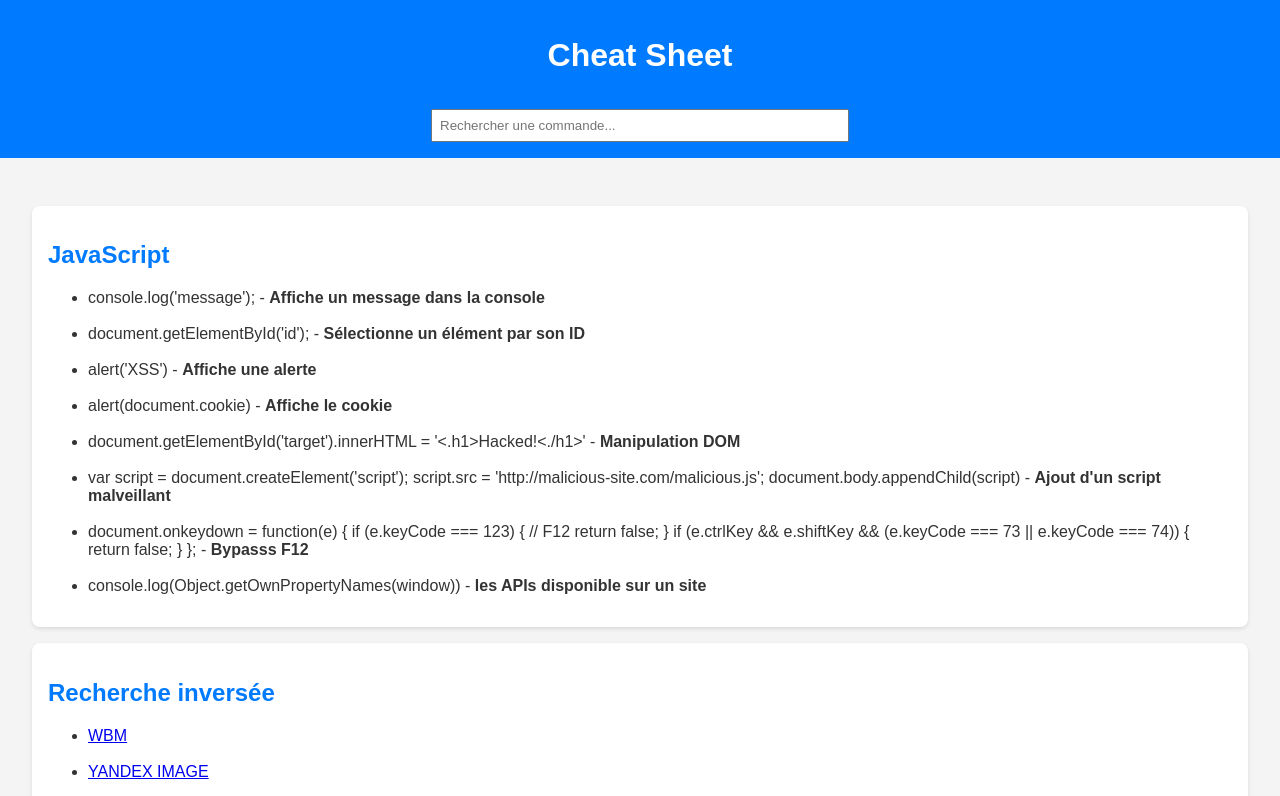
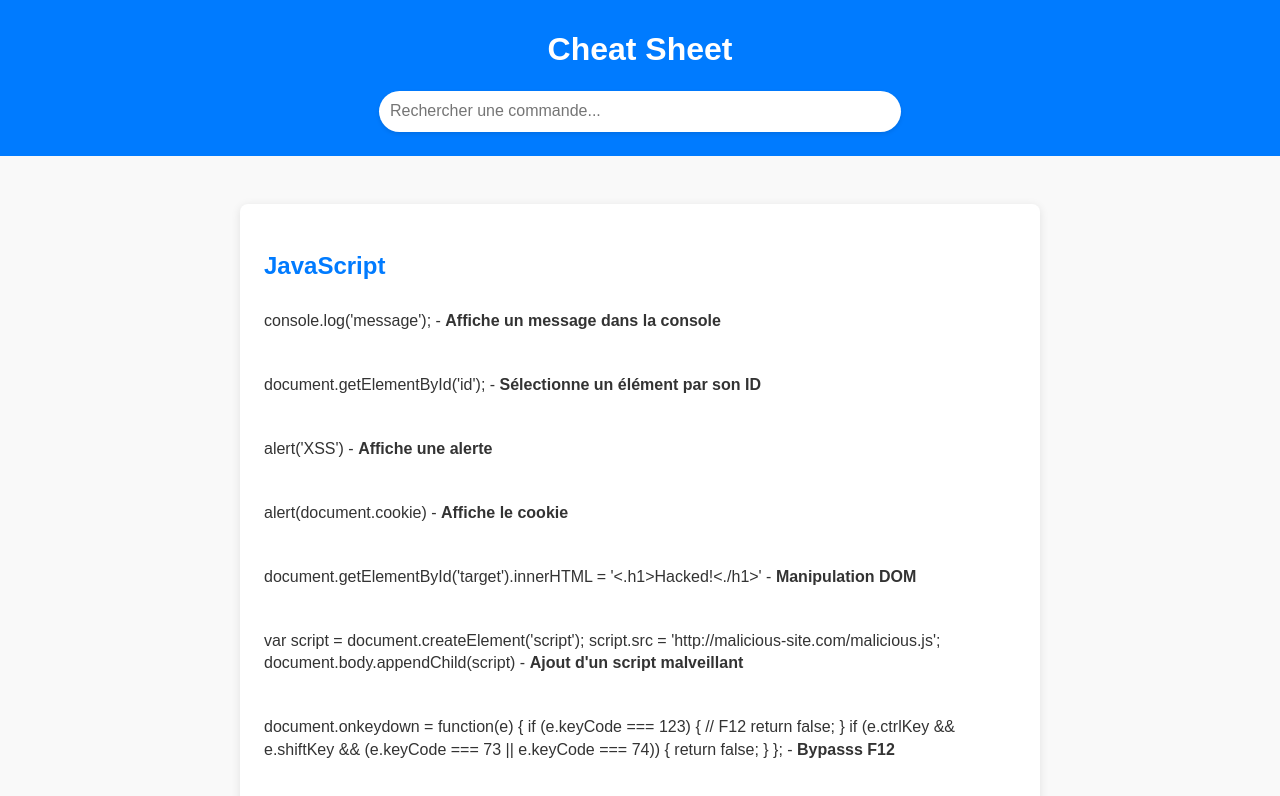
Before and after one commit to GogoGamers/CTF-Cheat-Sheet, a plain HTML site: page index.html in a window 1280 px wide. Shown: the top 796 px of the page. Drawn offline with Linux system fonts and the light colour scheme.

Commit message:
Updated style.css

```diff
--- a/style.css
+++ b/style.css
@@ -1,37 +1,99 @@
 body {
-    font-family: Arial, sans-serif;
+    font-family: 'Arial', sans-serif;
     margin: 0;
     padding: 0;
-    background-color: #f4f4f4;
+    background-color: #f9f9f9;
     color: #333;
+    line-height: 1.6;
 }
 
 header {
     background-color: #007bff;
     color: white;
-    padding: 1em 0;
+    padding: 1.5em 0;
     text-align: center;
+    position: sticky;
+    top: 0;
+    z-index: 1000;
+}
+
+header h1 {
+    margin: 0;
+    font-size: 2em;
 }
 
 header input {
     margin-top: 1em;
-    padding: 0.5em;
-    width: 80%;
-    max-width: 400px;
+    padding: 0.7em;
+    width: 90%;
+    max-width: 500px;
+    border: none;
+    border-radius: 25px;
+    font-size: 1em;
+    box-shadow: 0 2px 4px rgba(0, 0, 0, 0.1);
+}
+
+header input:focus {
+    outline: none;
+    box-shadow: 0 4px 8px rgba(0, 0, 0, 0.2);
 }
 
 main {
-    padding: 2em;
+    padding: 2em 1em;
+    max-width: 800px;
+    margin: 0 auto;
 }
 
 .cheat-section {
     background: white;
     border-radius: 8px;
     margin: 1em 0;
-    padding: 1em;
-    box-shadow: 0 2px 4px rgba(0,0,0,0.1);
+    padding: 1.5em;
+    box-shadow: 0 2px 10px rgba(0, 0, 0, 0.1);
+    transition: transform 0.2s ease, box-shadow 0.2s ease;
 }
 
 .cheat-section h2 {
     color: #007bff;
+    margin-bottom: 1em;
 }
+
+.cheat-section ul {
+    list-style: none;
+    padding: 0;
+}
+
+.cheat-section li {
+    margin-bottom: 1em;
+    line-height: 1.4;
+}
+
+.cheat-section li a {
+    color: #007bff;
+    text-decoration: none;
+    transition: color 0.2s ease;
+}
+
+.cheat-section li a:hover {
+    color: #0056b3;
+}
+
+.cheat-section:hover {
+    transform: translateY(-5px);
+    box-shadow: 0 4px 20px rgba(0, 0, 0, 0.15);
+}
+
+/* Responsive Design */
+@media (max-width: 600px) {
+    header input {
+        width: 90%;
+    }
+
+    main {
+        padding: 1em;
+    }
+
+    .cheat-section {
+        padding: 1em;
+    }
+}
```
